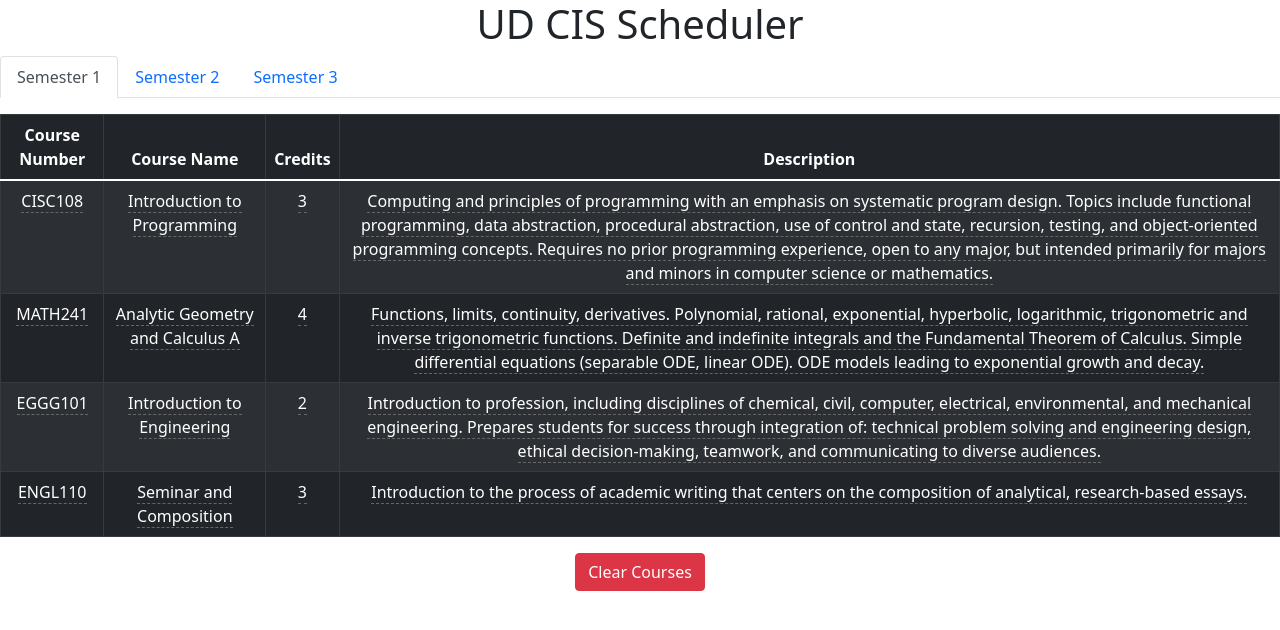
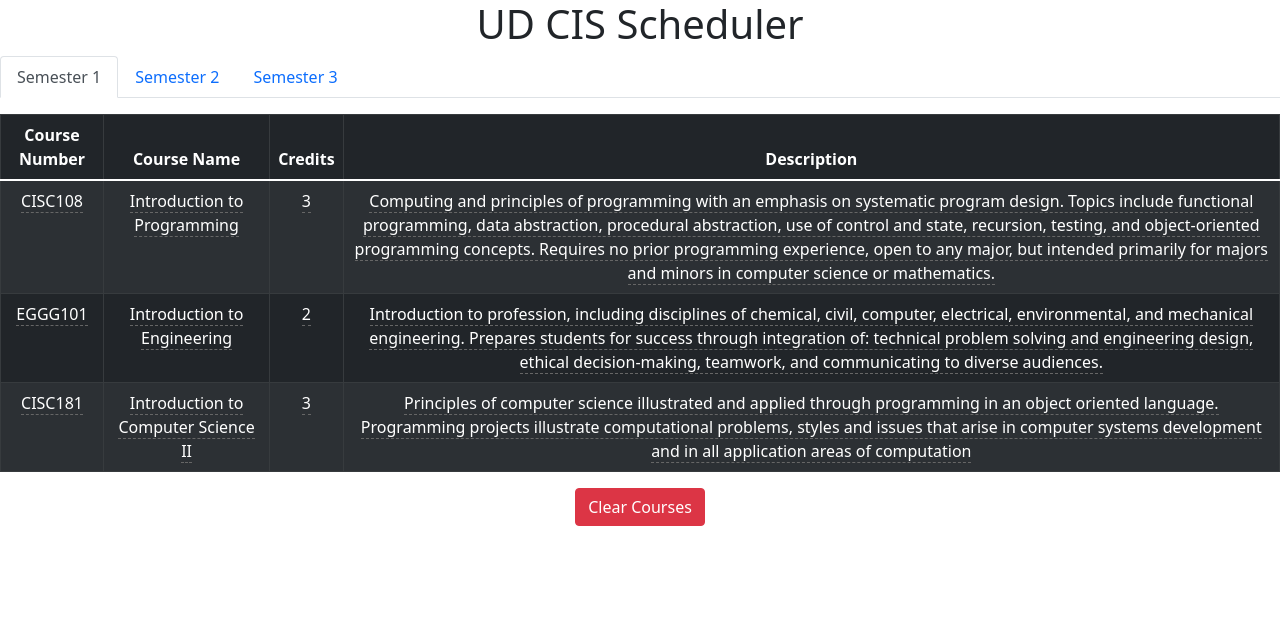
Before and after one commit to UD-CISC275-F21/ud-cis-scheduler-team-10, a React (Create React App) app: page / in a window 1280 px wide. Shown: the top 630 px of the page. Built offline with nearby package versions, Linux system fonts and the light colour scheme.

Commit message:
Changed course input into semester table

```diff
--- a/src/components/SemesterTab.tsx
+++ b/src/components/SemesterTab.tsx
@@ -2,23 +2,38 @@ import React from "react";
 import { Tab, Tabs } from "react-bootstrap";
 import { ClearSemester } from "./ClearSemester";
 import { SemesterTable } from "./SemesterTable";
+import CourseData from "../data/courses.json";
+import { Course } from "../interfaces/Course";
 
+
+
+const courseArray = JSON.parse(JSON.stringify(CourseData));
 
 export function SemesterTab(): JSX.Element {
     return (
         <Tabs defaultActiveKey="semester_1" id="uncontrolled-tab-example" className="mb-3">
             <Tab eventKey="semester_1" title="Semester 1" >
-                <SemesterTable></SemesterTable>
+                <SemesterTable course1={courseArray[0] as Course} course2={courseArray[1] as Course} course3={courseArray[2] as Course}></SemesterTable>
                 <ClearSemester></ClearSemester>
             </Tab>
             <Tab eventKey="semester_2" title="Semester 2">
+                <SemesterTable course1={courseArray[3] as Course} course2={courseArray[4] as Course} course3={courseArray[5] as Course}></SemesterTable>
+                <ClearSemester></ClearSemester>
+            </Tab>
+            <Tab eventKey="semester_3" title="Semester 3">
+                <SemesterTable course1={courseArray[6] as Course} course2={courseArray[7] as Course} course3={courseArray[8] as Course}></SemesterTable>
+                <ClearSemester></ClearSemester>
+            </Tab>
+
+        </Tabs>
+    );
+}
+
+/*<Tab eventKey="semester_2" title="Semester 2">
                 <SemesterTable></SemesterTable>
                 <ClearSemester></ClearSemester>
             </Tab>
             <Tab eventKey="semester_3" title="Semester 3">
                 <SemesterTable></SemesterTable>
                 <ClearSemester></ClearSemester>
-            </Tab>
-        </Tabs>
-    );
-}
+            </Tab>*/
--- a/src/components/SemesterTable.tsx
+++ b/src/components/SemesterTable.tsx
@@ -1,36 +1,32 @@
 import React, { useState } from "react";
 import { Table } from "react-bootstrap";
 import InlineEdit from "./InlineEdit";
+import { Course } from "../interfaces/Course";
 
 
-export function SemesterTable (): JSX.Element{
+export function SemesterTable ({course1, course2, course3}: {course1: Course, course2: Course, course3: Course}): JSX.Element{
 
-    const [storedCourseNumber1, setStoredCourseNumber1] = useState("CISC108");
-    const [storedCourseCredit1, setStoredCourseCredit1] = useState("3");
-    const [storedCourseName1, setStoredCourseName1] = useState("Introduction to Programming");
-    const [storedCourseDes1, setStoredCourseDes1] = useState(
-        `Computing and principles of programming with an emphasis on systematic program design. Topics include functional programming, data abstraction, procedural abstraction,
-        use of control and state, recursion, testing, and object-oriented programming concepts. Requires no prior programming experience, open to any major,
-        but intended primarily for majors and minors in computer science or mathematics.`);
+    const [storedCourseNumber1, setStoredCourseNumber1] = useState(course1.Number);
+    const [storedCourseCredit1, setStoredCourseCredit1] = useState(course1.Credits);
+    const [storedCourseName1, setStoredCourseName1] = useState(course1.Name);
+    const [storedCourseDes1, setStoredCourseDes1] = useState(course1.Description);
 
-    const [storedCourseNumber2, setStoredCourseNumber2] = useState("MATH241");
-    const [storedCourseCredit2, setStoredCourseCredit2] = useState("4");
-    const [storedCourseName2, setStoredCourseName2] = useState("Analytic Geometry and Calculus A");
-    const [storedCourseDes2, setStoredCourseDes2] = useState(
-        `Functions, limits, continuity, derivatives. Polynomial, rational, exponential, hyperbolic, logarithmic, trigonometric and inverse trigonometric functions.
-        Definite and indefinite integrals and the Fundamental Theorem of Calculus. Simple differential equations (separable ODE, linear ODE). ODE models leading to exponential growth and decay.`);
+    const [storedCourseNumber2, setStoredCourseNumber2] = useState(course2.Number);
+    const [storedCourseCredit2, setStoredCourseCredit2] = useState(course2.Credits);
+    const [storedCourseName2, setStoredCourseName2] = useState(course2.Name);
+    const [storedCourseDes2, setStoredCourseDes2] = useState(course2.Description);
 
-    const [storedCourseNumber3, setStoredCourseNumber3] = useState("EGGG101");
-    const [storedCourseCredit3, setStoredCourseCredit3] = useState("2");
-    const [storedCourseName3, setStoredCourseName3] = useState("Introduction to Engineering");
-    const [storedCourseDes3, setStoredCourseDes3] = useState(
-        `Introduction to profession, including disciplines of chemical, civil, computer, electrical, environmental, and mechanical engineering.
-        Prepares students for success through integration of: technical problem solving and engineering design, ethical decision-making, teamwork, and communicating to diverse audiences.`);
-
+    const [storedCourseNumber3, setStoredCourseNumber3] = useState(course3.Number);
+    const [storedCourseCredit3, setStoredCourseCredit3] = useState(course3.Credits);
+    const [storedCourseName3, setStoredCourseName3] = useState(course3.Name);
+    const [storedCourseDes3, setStoredCourseDes3] = useState(course3.Description);
+    /*
     const [storedCourseNumber4, setStoredCourseNumber4] = useState("ENGL110");
     const [storedCourseCredit4, setStoredCourseCredit4] = useState("3");
     const [storedCourseName4, setStoredCourseName4] = useState("Seminar and Composition");
     const [storedCourseDes4, setStoredCourseDes4] = useState("Introduction to the process of academic writing that centers on the composition of analytical, research-based essays.");
+*/
+
 
     return(
         <Table striped
@@ -64,13 +60,28 @@ export function SemesterTable (): JSX.Element{
                     <td><InlineEdit text={storedCourseCredit3} onSetText={text => setStoredCourseCredit3(text)}/></td>
                     <td><InlineEdit text={storedCourseDes3} onSetText={text => setStoredCourseDes3(text)}/></td>
                 </tr>
+
+
+            </tbody>
+        </Table>
+    );
+}
+
+/*<tr>
+                    <td><InlineEdit text={storedCourseNumber2} onSetText={text => setStoredCourseNumber2(text)}/></td>
+                    <td><InlineEdit text={storedCourseName2} onSetText={text => setStoredCourseName2(text)}/></td>
+                    <td><InlineEdit text={storedCourseCredit2} onSetText={text => setStoredCourseCredit2(text)}/></td>
+                    <td><InlineEdit text={storedCourseDes2} onSetText={text => setStoredCourseDes2(text)}/></td>
+                </tr>
+                <tr>
+                    <td><InlineEdit text={storedCourseNumber3} onSetText={text => setStoredCourseNumber3(text)}/></td>
+                    <td><InlineEdit text={storedCourseName3} onSetText={text => setStoredCourseName3(text)}/></td>
+                    <td><InlineEdit text={storedCourseCredit3} onSetText={text => setStoredCourseCredit3(text)}/></td>
+                    <td><InlineEdit text={storedCourseDes3} onSetText={text => setStoredCourseDes3(text)}/></td>
+                </tr>
                 <tr>
                     <td><InlineEdit text={storedCourseNumber4} onSetText={text => setStoredCourseNumber4(text)}/></td>
                     <td><InlineEdit text={storedCourseName4} onSetText={text => setStoredCourseName4(text)}/></td>
                     <td><InlineEdit text={storedCourseCredit4} onSetText={text => setStoredCourseCredit4(text)}/></td>
                     <td><InlineEdit text={storedCourseDes4} onSetText={text => setStoredCourseDes4(text)}/></td>
-                </tr>
-            </tbody>
-        </Table>
-    );
-}
+                </tr>*/
--- a/src/interfaces/Course.ts
+++ b/src/interfaces/Course.ts
@@ -2,7 +2,7 @@
 
 export interface Course {
     Number: string,
-    Credits: number,
+    Credits: string,
     Name: string,
     Description: string
 }
```
